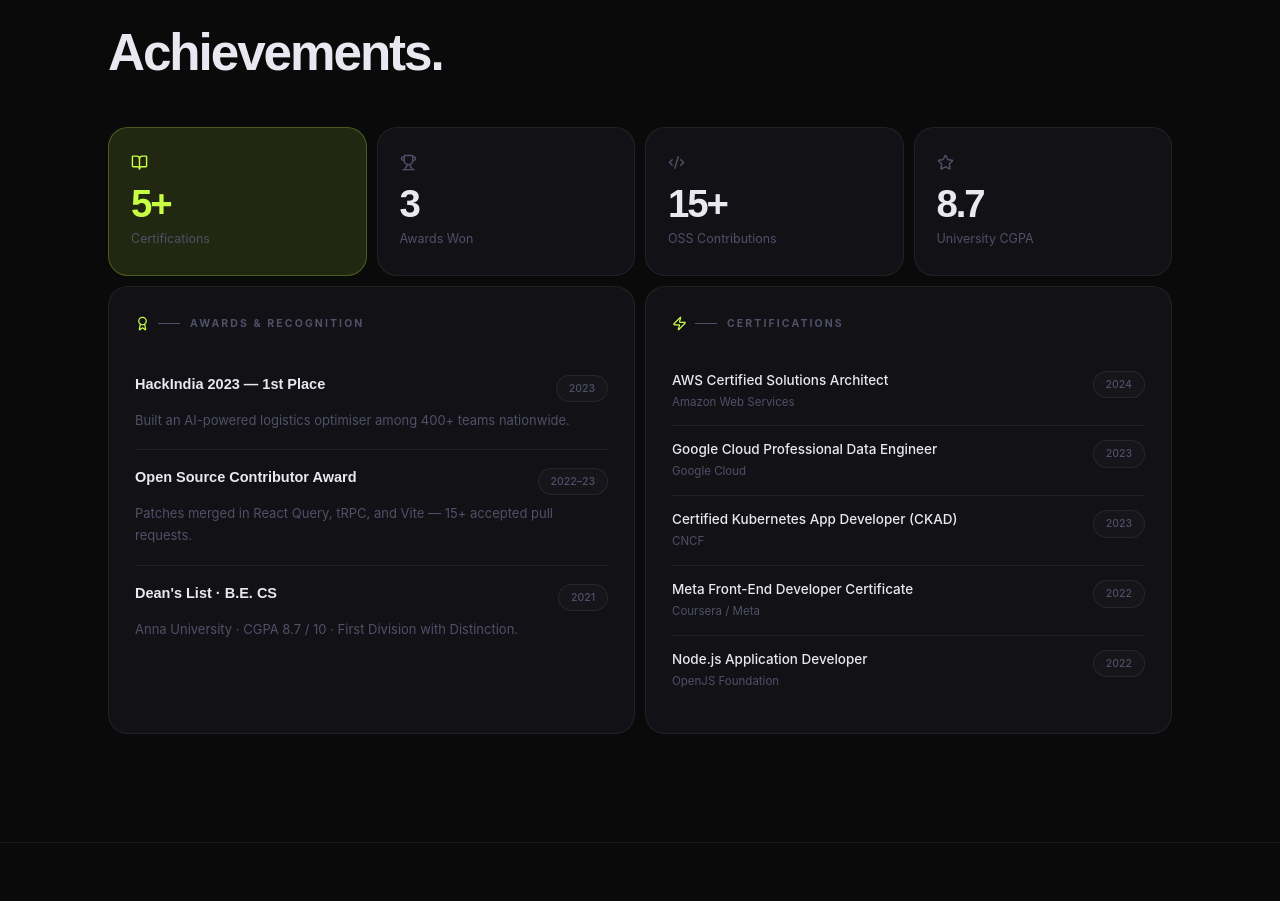
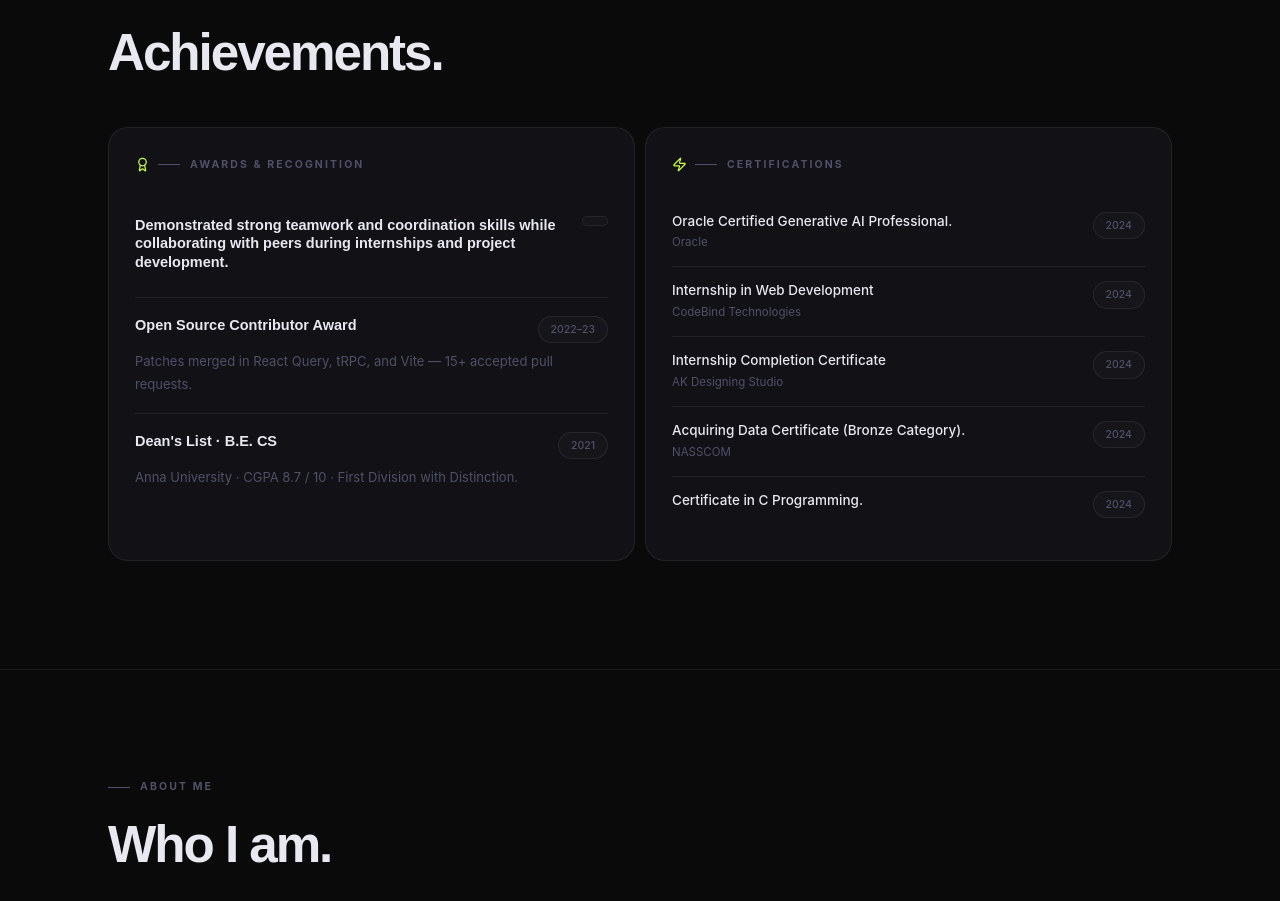
Before and after one commit to dhayamurugan16-alt/dhayanidhiya-m-portfolio, a React (Vite) app: page / in a window 1280 px wide. Shown: the part 2082-2983 px from the top of the page. Built offline with nearby package versions, Linux system fonts and the light colour scheme.

Commit message:
Add files via upload

```diff
--- a/src/sections/Achievements.jsx
+++ b/src/sections/Achievements.jsx
@@ -1,24 +1,18 @@
 import React, { useRef } from 'react'
 import { motion } from 'framer-motion'
-import { Trophy, Star, BookOpen, Code2, Award, Zap } from 'lucide-react'
+import { Award, Zap } from 'lucide-react'
 
-const STATS = [
-    { n: '5+', l: 'Certifications', icon: <BookOpen size={17} /> },
-    { n: '3', l: 'Awards Won', icon: <Trophy size={17} /> },
-    { n: '15+', l: 'OSS Contributions', icon: <Code2 size={17} /> },
-    { n: '8.7', l: 'University CGPA', icon: <Star size={17} /> },
-]
 const AWARDS = [
-    { title: 'HackIndia 2023 — 1st Place', year: '2023', desc: 'Built an AI-powered logistics optimiser among 400+ teams nationwide.' },
+    { title: 'Demonstrated strong teamwork and coordination skills while collaborating with peers during internships and project development.' },
     { title: 'Open Source Contributor Award', year: '2022–23', desc: 'Patches merged in React Query, tRPC, and Vite — 15+ accepted pull requests.' },
     { title: "Dean's List · B.E. CS", year: '2021', desc: 'Anna University · CGPA 8.7 / 10 · First Division with Distinction.' },
 ]
 const CERTS = [
-    { title: 'AWS Certified Solutions Architect', org: 'Amazon Web Services', year: '2024' },
-    { title: 'Google Cloud Professional Data Engineer', org: 'Google Cloud', year: '2023' },
-    { title: 'Certified Kubernetes App Developer (CKAD)', org: 'CNCF', year: '2023' },
-    { title: 'Meta Front-End Developer Certificate', org: 'Coursera / Meta', year: '2022' },
-    { title: 'Node.js Application Developer', org: 'OpenJS Foundation', year: '2022' },
+    { title: 'Oracle Certified Generative AI Professional.', org: 'Oracle', year: '2024' },
+    { title: 'Internship in Web Development', org: 'CodeBind Technologies', year: '2024' },
+    { title: 'Internship Completion Certificate', org: 'AK Designing Studio', year: '2024' },
+    { title: 'Acquiring Data Certificate (Bronze Category).', org: 'NASSCOM', year: '2024' },
+    { title: 'Certificate in C Programming.', year: '2024' },
 ]
 
 function Bento({ children, style = {}, tint = false }) {
@@ -48,27 +42,7 @@ export default function Achievements() {
                     <h2 className="d-lg" style={{ color: 'var(--text)' }}>Achievements.</h2>
                 </motion.div>
 
-                {/* Stats row */}
-                <motion.div initial={{ opacity: 0, y: 14 }} whileInView={{ opacity: 1, y: 0 }}
-                    viewport={{ once: true }}
-                    className="stats-4"
-                    style={{ display: 'grid', gridTemplateColumns: 'repeat(4,1fr)', gap: 10, marginBottom: 10 }}>
-                    {STATS.map((s, i) => (
-                        <Bento key={s.l} tint={i === 0}
-                            style={{ padding: '26px 22px', display: 'flex', flexDirection: 'column', gap: 14 }}>
-                            <div style={{ color: i === 0 ? 'var(--accent)' : 'var(--muted)' }}>{s.icon}</div>
-                            <div>
-                                <p style={{
-                                    fontFamily: 'Onest, sans-serif', fontWeight: 900,
-                                    fontSize: '2.4rem', letterSpacing: '-0.055em',
-                                    color: i === 0 ? 'var(--accent)' : 'var(--text)',
-                                    lineHeight: 1, marginBottom: 5,
-                                }}>{s.n}</p>
-                                <p style={{ color: 'var(--muted)', fontSize: 12.5 }}>{s.l}</p>
-                            </div>
-                        </Bento>
-                    ))}
-                </motion.div>
+
 
                 {/* Awards + Certs */}
                 <div className="two-col" style={{ display: 'grid', gridTemplateColumns: '1fr 1fr', gap: 10 }}>
```
